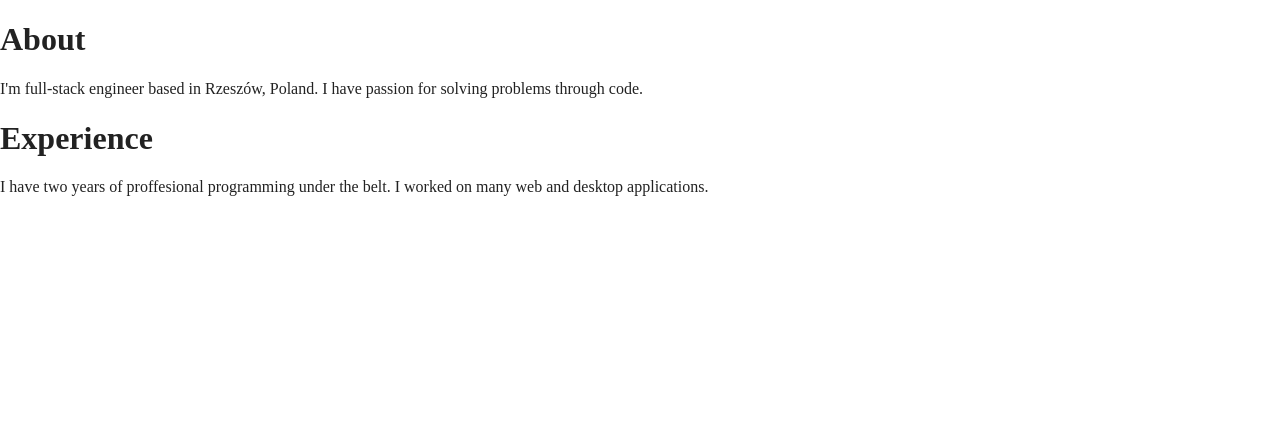
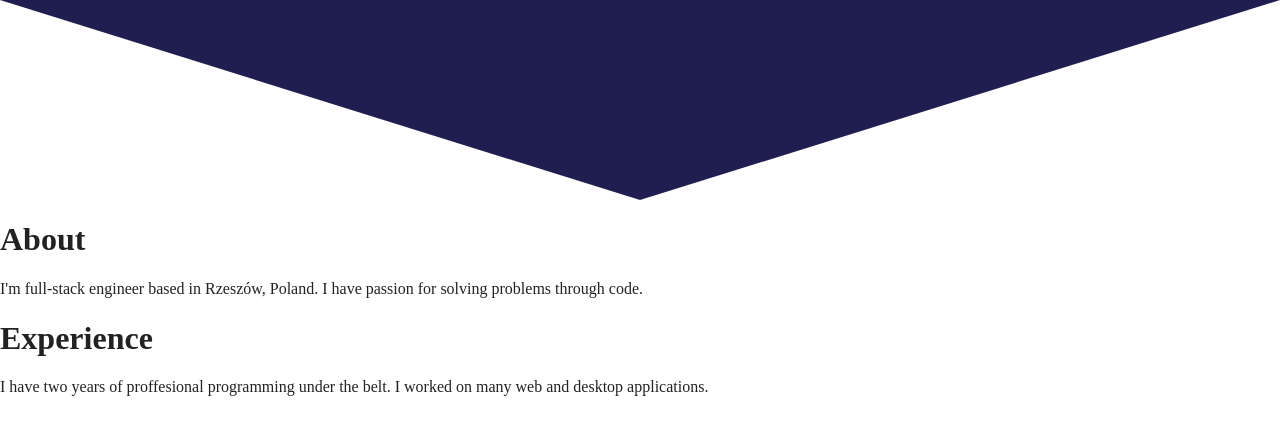
Before and after one commit to Anwarus/Portfolio, a website with bundled scripts: page index.html in a window 1280 px wide. Built offline with nearby package versions, Linux system fonts and the light colour scheme.

Commit message:
(feature) - added top svg decorator

```diff
--- a/index.html
+++ b/index.html
@@ -23,6 +23,10 @@
     <section id="menu">
         <div id="target"></div>
     </section>
+
+    <svg id="decorator1" width="100%" height="200px" viewBox="0 0 200 50" preserveAspectRatio="none">
+        <polygon points="0, 0 200, 0 100, 50" style="fill: #201e50;"></polygon>
+    </svg>
 
     <section id="about">
         <header>
```
